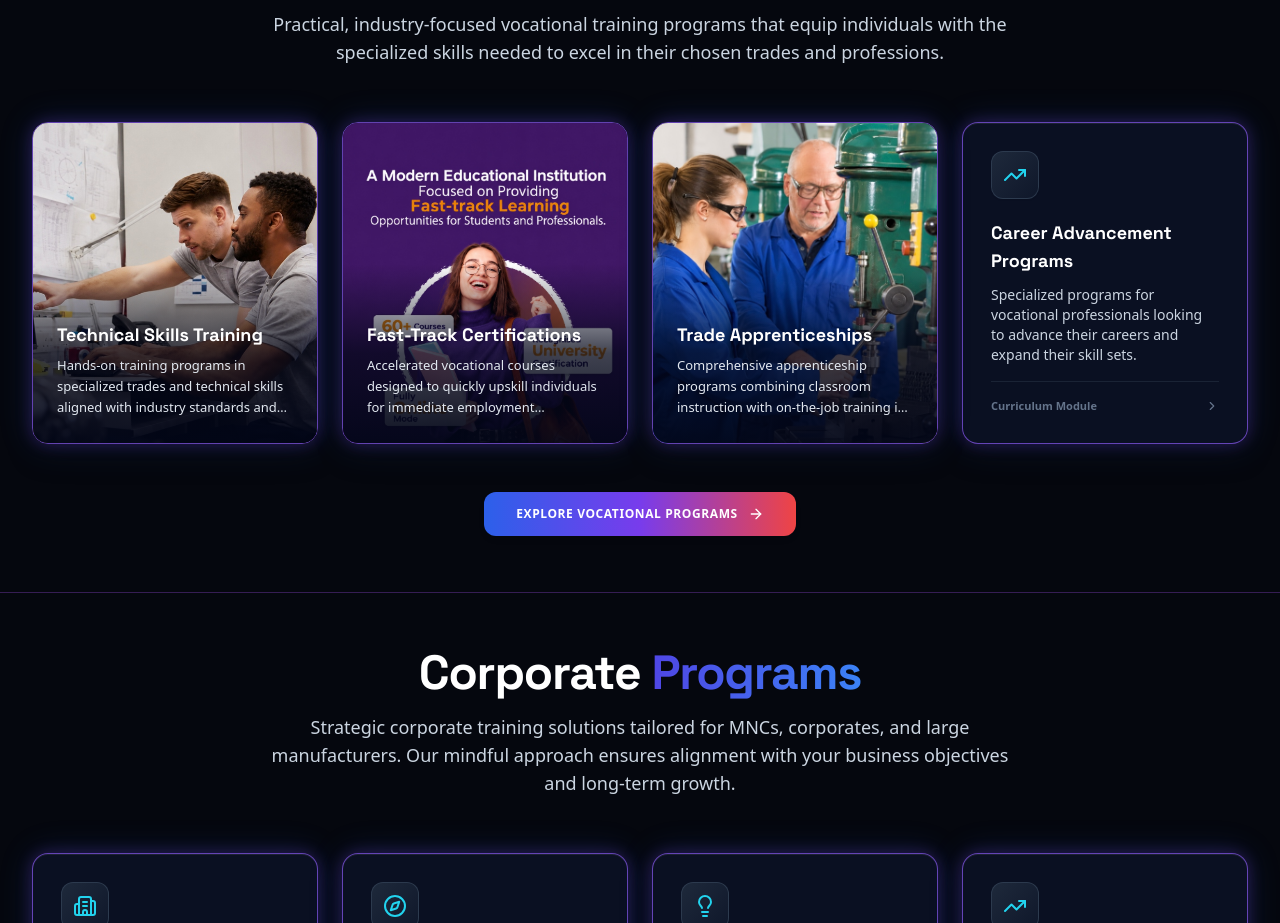
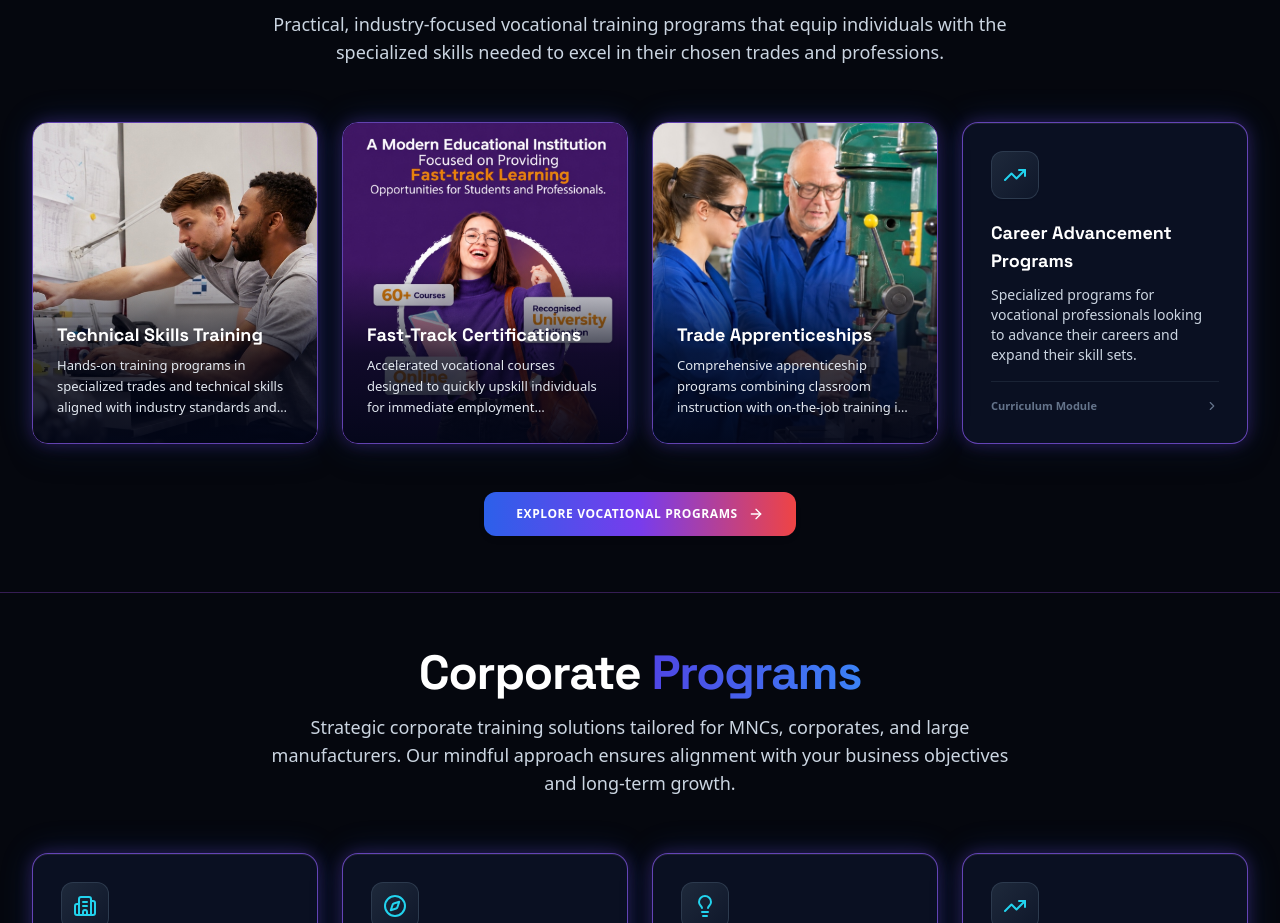
Before and after one commit to Tvadev24/Talentic360.AI, a React (Vite) app: page / in a window 1280 px wide. Shown: the part 4780-5703 px from the top of the page. Built offline with nearby package versions, Linux system fonts and the light colour scheme.

Commit message:
fix: shift Fast-Track Certifications background image upward (object-bottom)

```diff
--- a/src/components/ProgramsSection.jsx
+++ b/src/components/ProgramsSection.jsx
@@ -176,7 +176,7 @@ export default function ProgramsSection({ onOpenProgramModal }) {
     },
     'Fast-Track Certifications': {
       src: '/assets/fast-track-certifications-bg.jpg',
-      position: 'object-[50%_15%]'
+      position: 'object-bottom'
     }
   };
 
```
